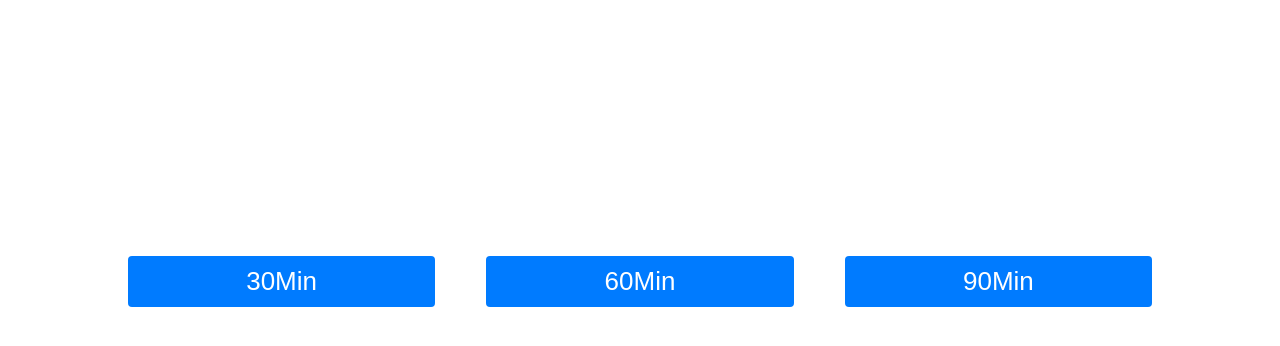
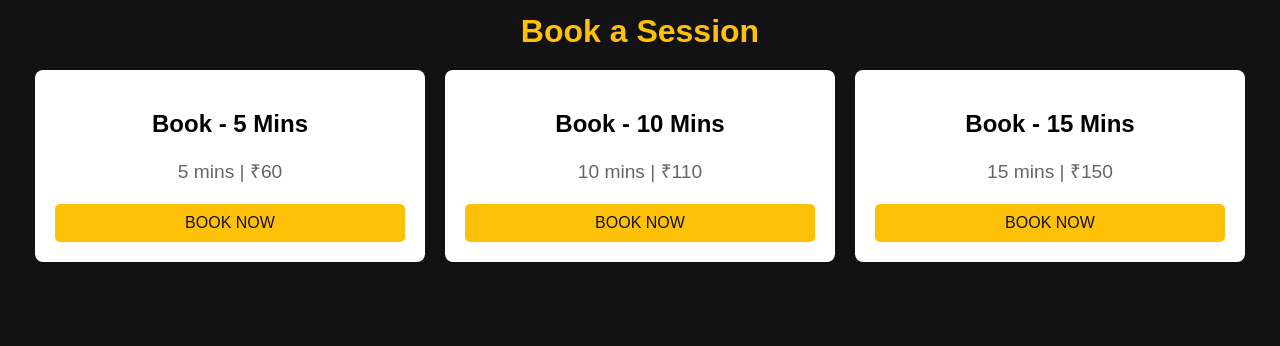
Before and after one commit to NandaKishorJeripothula/booking-app, a React (Vite) app: page / in a window 1280 px wide. Shown: the top 346 px of the page. Built offline with nearby package versions, Linux system fonts and the light colour scheme.

Commit message:
feat(theme): theme and design updated as per website

```diff
--- a/index.html
+++ b/index.html
@@ -3,7 +3,11 @@
   <head>
     <meta charset="UTF-8" />
     <link rel="icon" type="image/svg+xml" href="/src/favicon.svg" />
-    <meta name="viewport" content="width=device-width, initial-scale=1.0" />
+    <meta
+      name="viewport"
+      content="width=device-width, initial-scale=1.0"
+      charset="UTF-8"
+    />
     <title>Vite App</title>
   </head>
   <body>
--- a/src/App.scss
+++ b/src/App.scss
@@ -1,19 +1,20 @@
 .App {
   text-align: center;
   margin: 0 auto;
+  height: 100vh;
+  width: 100vw;
 }
 button {
   font-size: calc(10px + 2vmin);
   width: 100%;
   padding: 10px;
-  background-color: #007bff;
   color: white;
   border: none;
   border-radius: 4px;
   cursor: pointer;
   // font-size: 1em;
 }
-.button-group{
+.button-group {
   display: flex;
   flex-direction: row;
   flex: 0 1 1;
@@ -26,3 +27,15 @@ button {
   font-size: 4em;
   font-weight: 700;
 }
+
+.bg {
+  background-color: rgb(22, 22, 22);
+}
+
+.bgPrimary {
+  background-color: rgb(245, 202, 46);
+}
+
+.textColor {
+  color: rgb(22, 22, 22);
+}
--- a/src/App.tsx
+++ b/src/App.tsx
@@ -7,9 +7,27 @@ import {
   getJsonFromUrl,
   jsonToQueryString,
 } from './utils';
-import { FailureResponse, SuccessResponse } from './types';
+import { FailureResponse, SlotConfiguration, SuccessResponse } from './types';
 import SuccessPage from './SuccessPage';
+import BookingSection from './BookingSection';
 
+const slotConfigurations: SlotConfiguration[] = [
+  {
+    mins: 5,
+    displayPrice: '₹60',
+    amoutInPaisa: 60 * 100,
+  },
+  {
+    mins: 10,
+    displayPrice: '₹110',
+    amoutInPaisa: 110 * 100,
+  },
+  {
+    mins: 15,
+    displayPrice: '₹150',
+    amoutInPaisa: 150 * 100,
+  },
+];
 const data = {
   assigned_to: 'Sender',
   event_type_uuid: 'e2f3c774-bf63-4b97-ae8d-f1281aed5bff',
@@ -26,7 +44,7 @@ const data = {
 };
 
 function App() {
-  const [slot, setSlot] = useState<'30Min' | '60Min' | '90Min' | null>(null);
+  const [slot, setSlot] = useState<SlotConfiguration | null>(null);
   const [formData, setFormData] = useState<Record<string, string> | null>(null);
   const [error, setError] = useState<FailureResponse | null>();
   const [successPage, setSuccessPage] = useState<boolean>(false);
@@ -50,7 +68,6 @@ function App() {
   const handleFailureHandler = (data: FailureResponse) => {
     console.log(data);
     setError(data);
-
     setSlot(null);
   };
   const openCheckout = (options: Record<string, unknown>) => {
@@ -60,12 +77,15 @@ function App() {
   };
 
   const handleFormSubmit = (data: Record<string, string>) => {
+    if (!slot) {
+      return;
+    }
     setError(null);
     const { email, mobile, name } = data;
     setFormData(data);
-    const amount = slot === '30Min' ? 1 : slot === '60Min' ? 2 : 3;
+
     const options = generateOptions(
-      amount,
+      slot?.amoutInPaisa,
       handleSuccessHandler,
       email,
       name,
@@ -73,14 +93,9 @@ function App() {
     );
     openCheckout(options);
   };
-  const handle30MinCall = () => {
-    setSlot('30Min');
-  };
-  const handle60MinCall = () => {
-    setSlot('60Min');
-  };
-  const handle90MinCall = () => {
-    setSlot('90Min');
+
+  const handleBooking = (data: SlotConfiguration) => {
+    setSlot(data);
   };
 
   useEffect(() => {
@@ -98,14 +113,8 @@ function App() {
         />
       ) : (
         <>
-          <div className="booking-error">
-            {error ? JSON.stringify(error) : ''}
-          </div>
-          <div className="button-group">
-            <button onClick={handle30MinCall}>30Min</button>
-            <button onClick={handle60MinCall}>60Min</button>
-            <button onClick={handle90MinCall}>90Min</button>
-          </div>
+          <div className="booking-error">{error?.error?.description}</div>
+          <BookingSection onClick={handleBooking} slots={slotConfigurations} />
         </>
       )}
     </div>
--- /dev/null
+++ b/src/BookingSection.css
@@ -0,0 +1,62 @@
+.booking-section {
+  text-align: center;
+}
+
+.booking-section h1 {
+  margin-bottom: 20px;
+  font-size: 2em;
+  color: var(--primary-color);
+}
+
+.booking-options {
+  display: flex;
+  justify-content: center;
+  gap: 20px;
+  flex-wrap: wrap;
+}
+
+.booking-option {
+  background-color: var(--white);
+  color: var(--text-color);
+  padding: 20px;
+  border-radius: 8px;
+  box-shadow: 0 4px 6px rgba(0, 0, 0, 0.1);
+  width: 350px;
+  max-width: 75%;
+  text-align: center;
+}
+
+.booking-option h2 {
+  margin-bottom: 10px;
+  font-size: 1.5em;
+}
+
+.booking-option p {
+  margin-bottom: 20px;
+  font-size: 1.2em;
+}
+
+.booking-option button {
+  background-color: var(--primary-color);
+  border: none;
+  padding: 10px 20px;
+  font-size: 1em;
+  cursor: pointer;
+  border-radius: 5px;
+  color: var(--secondary-color);
+}
+
+.booking-option:hover {
+  box-shadow: 10px 10px 10px rgba(230, 226, 226, 0.1);
+}
+
+.booking-option button:hover {
+  background-color: var(--primary-color);
+}
+
+@media (max-width: 768px) {
+  .booking-options {
+    flex-direction: column;
+    align-items: center;
+  }
+}
--- /dev/null
+++ b/src/BookingSection.tsx
@@ -0,0 +1,33 @@
+import React from 'react';
+import './BookingSection.css';
+import { SlotConfiguration } from './types';
+
+export default ({
+  slots,
+  onClick,
+}: {
+  slots: SlotConfiguration[];
+  onClick: (data: SlotConfiguration) => void;
+}) => {
+  return (
+    <section className="booking-section">
+      <h1>Book a Session</h1>
+      <div className="booking-options">
+        {slots.map((slotConfiguration) => {
+          const { displayPrice, mins } = slotConfiguration;
+          return (
+            <div className="booking-option">
+              <h2>Book - {mins} Mins</h2>
+              <p>
+                {mins} mins | {displayPrice}
+              </p>
+              <button onClick={() => onClick(slotConfiguration)}>
+                BOOK NOW
+              </button>
+            </div>
+          );
+        })}
+      </div>
+    </section>
+  );
+};
--- a/src/RegistraionForm.css
+++ b/src/RegistraionForm.css
@@ -1,71 +1,88 @@
-/* SimpleForm.css */
-.form-container {
-    max-width: 400px;
+.form-section {
+  width: 75%;
   margin: 0 auto;
-    padding: 20px;
-    border: 1px solid #ccc;
-    border-radius: 10px;
-    background-color: #f9f9f9;
-    box-shadow: 0 2px 4px rgba(0, 0, 0, 0.1);
 }
 
-  h2 {
+.form-section h1 {
+  font-size: 2em;
+  color: var(--primary-color);
   text-align: center;
   margin-bottom: 20px;
-    color: #333;
 }
 
-  .form-group {
-    margin-bottom: 15px;
+.booking-form {
+  display: flex;
+  flex-direction: row;
+  gap: 15px;
+  margin: 30px 0px;
 }
 
-  label {
-    display: block;
-    font-weight: bold;
-    margin-bottom: 5px;
-    color: #555;
+.form-field {
+  display: flex;
+  flex-direction: column;
+  width: 100%;
 }
 
-  input[type='text'],
-  input[type='email'] {
-    width: 100%;
-    padding: 8px;
+.form-field label {
   margin-bottom: 5px;
-    border: 1px solid #ccc;
+}
+
+.form-field p {
+  margin: 5px 0px 10px 0px;
+  height: 10px;
+}
+
+.form-field input {
+  padding: 10px;
+  border: 1px solid var(--primary-color);
   border-radius: 4px;
-    box-sizing: border-box;
+  color: var(--white);
+}
+
+.form-buttons {
+  display: flex;
+  justify-content: space-between;
+}
+
+.btn-back,
+.btn-proceed {
+  margin: 10px 0px;
+  padding: 10px 20px;
+  border: none;
+  border-radius: 4px;
+  cursor: pointer;
+}
+
+.btn-back {
+  background-color: var(--third-color);
+  color: var(--white);
+}
+
+.btn-proceed {
+  background-color: var(--primary-color);
+  color: var(--text-color);
+}
+
+.btn-back:hover,
+.btn-proceed:hover {
+  opacity: 0.8;
+}
+
+@media (max-width: 768px) {
+  .booking-form {
+    flex-direction: column;
+  }
+  .form-field {
+    flex-direction: column;
+  }
+
+  .form-buttons {
+    flex-direction: column;
+    gap: 10px;
+  }
 }
 
 .error {
   color: red;
-    font-size: 0.875em;
-  }
-
-  .submit-button {
-    width: 100%;
-    padding: 10px;
-    background-color: #007bff;
-    color: white;
-    border: none;
-    border-radius: 4px;
-    cursor: pointer;
   font-size: 1em;
 }
-  .other-button {
-    width: 100%;
-    padding: 10px;
-    background-color: #a5b8cc;
-    color: white;
-    border: none;
-    border-radius: 4px;
-    cursor: pointer;
-    font-size: 1em;
-  }
-
-  .submit-button:hover {
-    background-color: #0056b3;
-  }
-
-  .other-button:hover {
-    background-color: #0056b3;
-  }
--- a/src/RegistraionForm.tsx
+++ b/src/RegistraionForm.tsx
@@ -1,5 +1,7 @@
 import React, { SyntheticEvent, useState } from 'react';
 import './RegistraionForm.css'; // Import the CSS file
+
+import './BookingSection.css';
 import { RegistrationFormData } from './types';
 
 const RegistraionForm = ({
@@ -65,57 +67,101 @@ const RegistraionForm = ({
       // Add further submission logic here
     }
   };
-
   return (
-    <div className="form-container">
-      <h2>Simple Form</h2>
+    <section className="form-section">
+      <h1>Booking Form</h1>
       <form onSubmit={handleSubmit}>
-        <div className="form-group">
-          <label>
-            Name:
+        <div className="booking-form">
+          <div className="form-field">
+            <label htmlFor="name">Name</label>
             <input
               type="text"
+              id="name"
               name="name"
               value={formData.name}
               onChange={handleChange}
             />
-          </label>
-          {errors.name && <span className="error">{errors.name}</span>}
-        </div>
-        <div className="form-group">
-          <label>
-            Email:
+            <p className="error">{errors.name && <span>{errors.name}</span>}</p>
+          </div>
+          <div className="form-field">
+            <label htmlFor="email">Email</label>
             <input
               type="email"
+              id="email"
               name="email"
               value={formData.email}
               onChange={handleChange}
             />
-          </label>
-          {errors.email && <span className="error">{errors.email}</span>}
-        </div>
-        <div className="form-group">
-          <label>
-            Mobile:
+
+            <p className="error">{errors.email}</p>
+          </div>
+          <div className="form-field">
+            <label htmlFor="mobile">Mobile</label>
             <input
-              type="text"
+              type="tel"
+              id="mobile"
               name="mobile"
               value={formData.mobile}
               onChange={handleChange}
             />
-          </label>
-          {errors.mobile && <span className="error">{errors.mobile}</span>}
+            <p className="error">{errors.mobile}</p>
+          </div>
         </div>
-        <div className="button-group">
-          <button type="button" className="other-button" onClick={onBackClick}>
-            Back to Slots
+        <div className="form-buttons booking-form">
+          <button type="button" className="btn-back" onClick={onBackClick}>
+            Back
           </button>
-          <button type="submit" className="submit-button">
-            Submit
+          <button type="submit" className="btn-proceed">
+            Proceed
           </button>
         </div>
       </form>
-    </div>
+    </section>
+  );
+
+  return (
+    <>
+      <form>
+        <div>Hey this is info</div>
+        <div className="booking-options">
+          <div className="form-group">
+            <label>
+              Name:
+              <input type="text" name="name" />
+            </label>
+          </div>
+          <div className="form-group">
+            <label>
+              Email:
+              <input type="email" name="email" />
+            </label>
+          </div>
+          <div className="form-group">
+            <label>
+              Mobile:
+              <input type="text" name="mobile" />
+            </label>
+          </div>
+        </div>
+
+        <div className="button-group booking-options">
+          <div className="booking-option">
+            <button
+              type="button"
+              className="other-button "
+              onClick={onBackClick}
+            >
+              Back to Slots
+            </button>
+          </div>
+          <div className="booking-option">
+            <button type="submit" className="submit-button">
+              Submit
+            </button>
+          </div>
+        </div>
+      </form>
+    </>
   );
 };
 
--- a/src/SuccessPage.css
+++ b/src/SuccessPage.css
@@ -1,13 +1,12 @@
-/* SuccessPage.css */
 .success-container {
   max-width: 500px;
   margin: 0 auto;
   padding: 20px;
-    border: 1px solid #ccc;
-    border-radius: 10px;
-    background-color: #f9f9f9;
+  background-color: var(--secondary-color);
+  color: var(--primary-color);
   box-shadow: 0 2px 4px rgba(0, 0, 0, 0.1);
   text-align: center;
+  color: var(--white);
 }
 
 .success-header {
@@ -15,6 +14,7 @@
   align-items: center;
   justify-content: center;
   margin-bottom: 20px;
+  color: var(--primary-color);
 }
 
 .success-icon {
@@ -22,12 +22,17 @@
   color: green;
   margin-right: 10px;
 }
+p,
+.success-icon {
+  color: var(--primary-color);
+}
 
 .success-details {
   border: 1px solid #e0e0e0;
   border-radius: 5px;
   padding: 20px;
-    background-color: #fff;
+  background-color: var(--primary-color);
+  color: var(--secondary-color);
   text-align: left;
 }
 
@@ -43,10 +48,15 @@
   color: #555;
 }
 
-  h2, h3 {
-    color: #333;
-  }
-
 p {
   color: #666;
 }
+
+.checkmark {
+  display: inline-block;
+  transform: rotate(45deg);
+  height: 25px;
+  width: 12px;
+  border-bottom: 7px solid var(--primary-color);
+  border-right: 7px solid var(--primary-color);
+}
--- a/src/SuccessPage.tsx
+++ b/src/SuccessPage.tsx
@@ -30,14 +30,14 @@ const SuccessPage = ({ data }: { data: InviteData }) => {
 
   return (
     <div className="success-container">
-      <span className="success-icon">✔️</span>
+      <span className="checkmark" />
       <div className="success-header">
-        <h2>You slot booked succesfully!</h2>
+        <h2>Booking succesful!</h2>
       </div>
       <p>A calendar invitation has been sent to your email address.</p>
       <div className="success-details">
-        <h3>{event_type_name}</h3>
         <div className="detail-item">
+          {/* <h3>{event_type_name}</h3> */}
           <span className="icon">👤</span>
           <span>{invitee_full_name}</span>
         </div>
--- a/src/index.css
+++ b/src/index.css
@@ -1,12 +1,24 @@
+:root {
+  --primary-color: #ffc107;
+  --text-color: #000;
+  --white: #fff;
+  --secondary-color: #121212;
+  --third-color: #666;
+}
+
 body {
+  font-family: Arial, sans-serif;
+  background-color: var(--secondary-color);
+  color: var(--white);
   margin: 0;
-  font-family: -apple-system, BlinkMacSystemFont, 'Segoe UI', 'Roboto', 'Oxygen',
-    'Ubuntu', 'Cantarell', 'Fira Sans', 'Droid Sans', 'Helvetica Neue',
-    sans-serif;
+  padding: 0;
+  display: flex;
+  justify-content: center;
+  align-items: center;
+  height: 100vh;
   -webkit-font-smoothing: antialiased;
   -moz-osx-font-smoothing: grayscale;
 }
-
 code {
   font-family: source-code-pro, Menlo, Monaco, Consolas, 'Courier New',
     monospace;
--- a/src/types.ts
+++ b/src/types.ts
@@ -36,3 +36,9 @@ export type RegistrationFormData = {
   email: string;
   mobile: string;
 };
+
+export type SlotConfiguration = {
+  mins: number;
+  displayPrice: string;
+  amoutInPaisa: number;
+};
--- a/src/utils.ts
+++ b/src/utils.ts
@@ -36,7 +36,7 @@ export const generateOptions = (
 ) => ({
   // redirect: true,
   key: 'rzp_test_0wFRWIZnH65uny', // Enter the Key ID generated from the Dashboard
-  amount: amount * 100, // Amount is in currency subunits. Default currency is INR. Hence, 50000 refers to 50000 paise
+  amount, // Amount is in currency subunits. Default currency is INR. Hence, 50000 refers to 50000 paise
   currency: 'INR',
   name: 'Acme Corp', //your business name
   description: 'Test Transaction',
```
Lines whose indentation alone changed are shown as unchanged.
